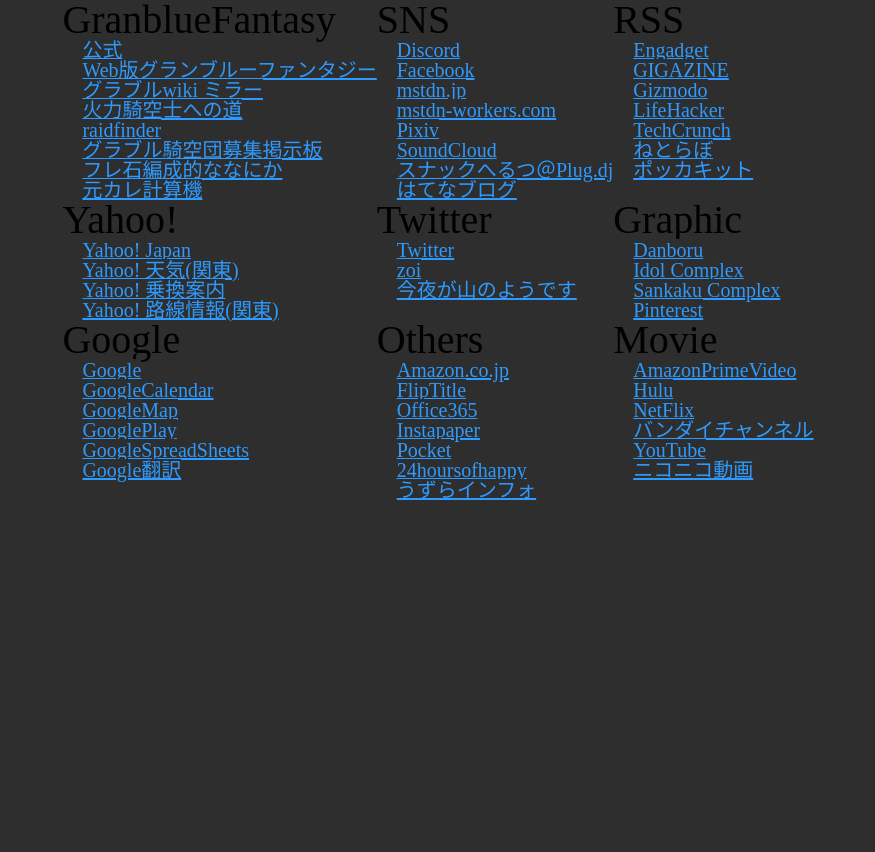
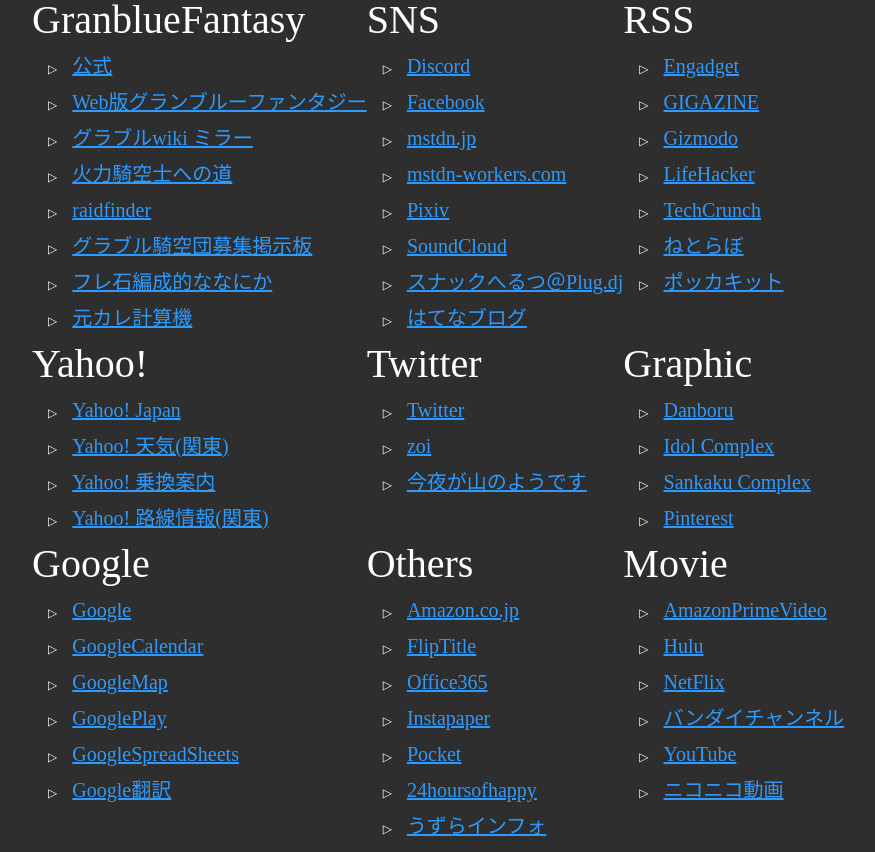
Before and after one commit to ecitonon/bookmark, a plain HTML site: page bookmark/bookmark.html in a window 1280 px wide. Shown: the whole page, without its empty margins (202-1077 px from the left). Before the commit the page ends 800 px from the top, so only its background shows below. Drawn offline with Linux system fonts and the light colour scheme.

Commit message:
うまくいったのでデザインを先にちょっとだけ整えた

```diff
--- a/bookmark/bookmark.css
+++ b/bookmark/bookmark.css
@@ -53,20 +53,24 @@ border-spacing: 0;
   background-color: #2E2E2E;
 }
 h1 {
+  color: #fff;
   font-size: 40px;
 }
-h2 {
-  color: #848484;
-  font-size: 25px;
+ul {
+  list-style-type: none;
+}
+ul li {
+  margin: 1em 0;
+  margin-left: 1em;
+}
+ul li::before {
+  content: "▷";
+  color: #fff;
+  font-size: 75%;
 }
 a {
-  margin-left: 1em;
+  margin-left: 0.75em;
   font-size: 20px;
-}
-span {
-  color: #fff;
-  margin-left: 1em;
-  font-size: 13px;
 }
 a:link {
   color: #2E9AFE;
```
